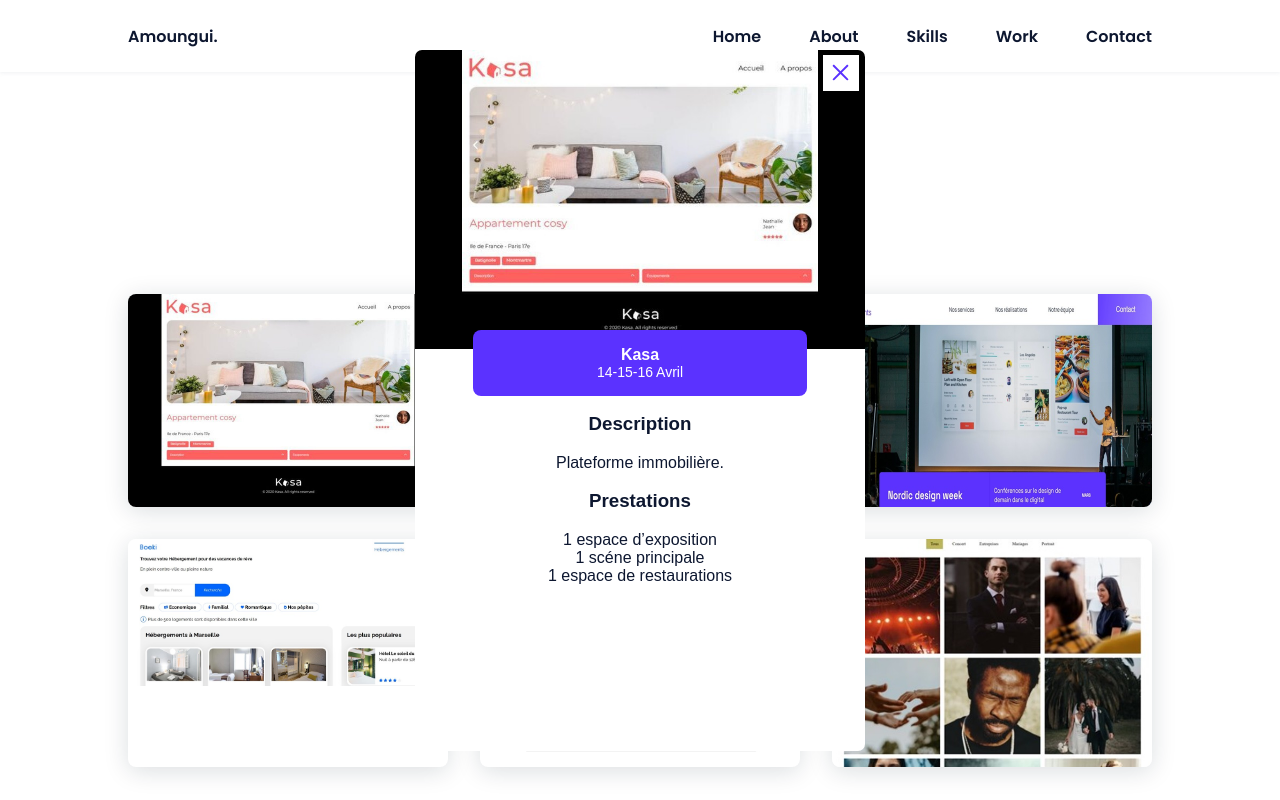
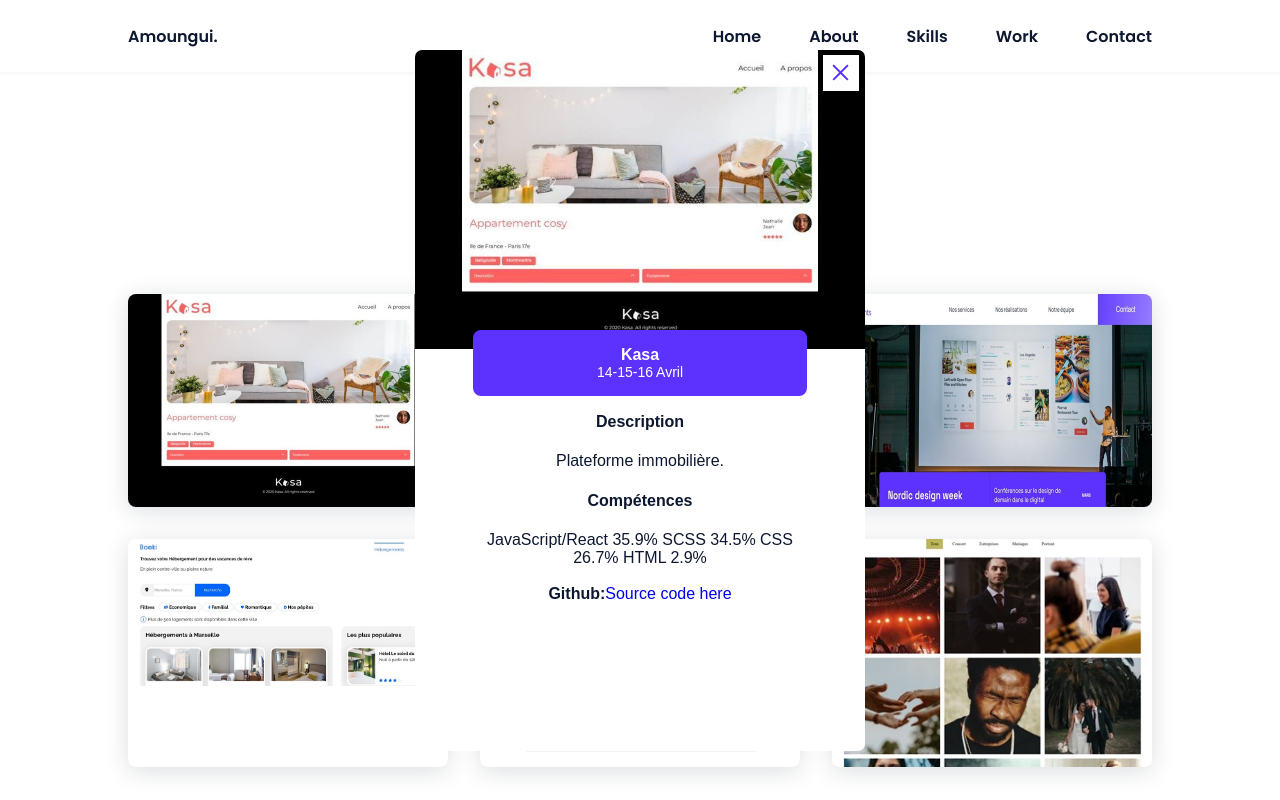
Before and after one commit to amoungui/porfolio, a React (Create React App) app: page / in a window 1280 px wide. Both pictures are taken after a click on the element 288 px from the left and 2107 px from the top of the page. Shown: the part 1707-2507 px from the top of the page. Built offline with nearby package versions, Linux system fonts and the light colour scheme.

Commit message:
review events.json file and add github link modify prestations

```diff
--- a/public/events.json
+++ b/public/events.json
@@ -7,12 +7,10 @@
             "title": "Kasa",
             "cover": "/assets/img/work1.jpg",
             "description": "Plateforme immobilière.",
-            "nb_guesses": 900,
+            "github": "https://github.com/amoungui/kasa-using-reactjs",
             "periode": "14-15-16 Avril",
             "prestations": [
-                "1 espace d’exposition",
-                "1 scéne principale",
-                "1 espace de restaurations"
+                "JavaScript/React 35.9% SCSS 34.5% CSS 26.7% HTML 2.9%"
             ]
         },
         {
@@ -22,12 +20,10 @@
             "title": "Print it",
             "cover": "assets/img/work2.jpg",
             "description": "Site vitrine d'une agence d'impression dans tous les formats",
-            "nb_guesses": 1300,
+            "github": "https://github.com/amoungui/print-it",
             "periode": "24-25-26 Février",
             "prestations": [
-                "1 espace d’exposition",
-                "1 scéne principale",
-                "1 site web dédié"
+                "HTML 39.0% CSS 38.9% JavaScript 22.1%"
             ]
         },
         {
@@ -37,12 +33,10 @@
             "title": "724Events",
             "cover": "assets/img/work3.jpg",
             "description": "Présentation des outils analytics aux professionnels du secteur ",
-            "nb_guesses": 1300,
+            "github": "https://github.com/amoungui/Debuggez-une-application-React",
             "periode": "24-25-26 Février",
             "prestations": [
-                "1 espace d’exposition",
-                "1 scéne principale",
-                "1 site web dédié"
+                "JavaScript/React 82.5% SCSS 12.5% CSS 3.4% HTML 1.6%"
             ]
         },
         {
@@ -52,13 +46,10 @@
             "title": "Booki",
             "cover": "/assets/img/work4.jpg",
             "description": "Présentation des outils analytics aux professionnels du secteur ",
-            "nb_guesses": 1300,
+            "github": "https://github.com/amoungui/booki",
             "periode": "24-25-26 Février",
             "prestations": [
-                "1 espace d’exposition",
-                "1 scéne principale",
-                "2 espaces de restaurations",
-                "1 site web dédié"
+                "HTML 52.8% CSS 47.2%"
             ]
         },
         {
@@ -68,13 +59,10 @@
             "title": "Ohmyfood",
             "cover": "/assets/img/work5.jpg",
             "description": "Présentation des plats des diffèrents restaurants ",
-            "nb_guesses": 1300,
+            "github": "https://github.com/amoungui/ohmyfood",
             "periode": "24-25-26 Février",
             "prestations": [
-                "1 espace d’exposition",
-                "1 scéne principale",
-                "2 espaces de restaurations",
-                "1 site web dédié"
+                "HTML 65.0% SCSS 35.0%"
             ]
         },
         {
@@ -87,10 +75,7 @@
             "nb_guesses": 1300,
             "periode": "24-25-26 Février",
             "prestations": [
-                "1 espace d’exposition",
-                "1 scéne principale",
-                "2 espaces de restaurations",
-                "1 site web dédié"
+                "HTML 43.6% JavaScript 35.3% CSS 21.1%"
             ]
         }
     ],
--- a/src/containers/Events/Event.jsx
+++ b/src/containers/Events/Event.jsx
@@ -13,7 +13,6 @@
 
   useEffect(() => {
     let events = data?.events || [];
-    console.log('kjhdgkjdgkj: ', events);
     setFilteredEvents(events.slice((currentPage - 1) * PER_PAGE, currentPage * PER_PAGE));
   }, [currentPage, data]);
 
--- a/src/containers/ModalEvent/ModalEvent.jsx
+++ b/src/containers/ModalEvent/ModalEvent.jsx
@@ -1,4 +1,5 @@
 import PropTypes from "prop-types";
+import { Link } from 'react-router-dom'
 import "./style.scss";
 
 const ModalEvent = ({ event }) => (
@@ -15,14 +16,15 @@
         <div className="ModalEvent__titlePeriode">{event.periode}</div>
       </div>
       <div className="ModalEvent__descriptionContainer">
-        <h3>Description</h3>
+        <h4>Description</h4>
         <div>{event.description}</div>
       </div>
       <div className="ModalEvent__descriptionContainer">
-        <h3>Prestations</h3>
+        <h4>Compétences</h4>
         {event.prestations.map((presta) => (
           <div key={presta}>{presta}</div>
         ))}
+        <br /><span><b>Github:</b><Link to={event.github}>Source code here</Link></span>
       </div>
     </div>
   );
```
